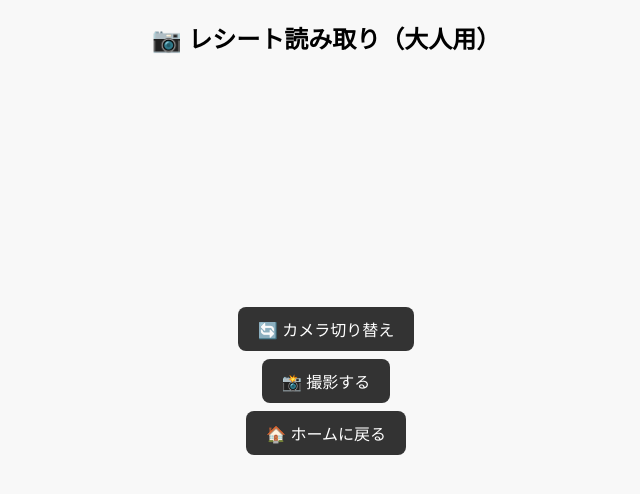
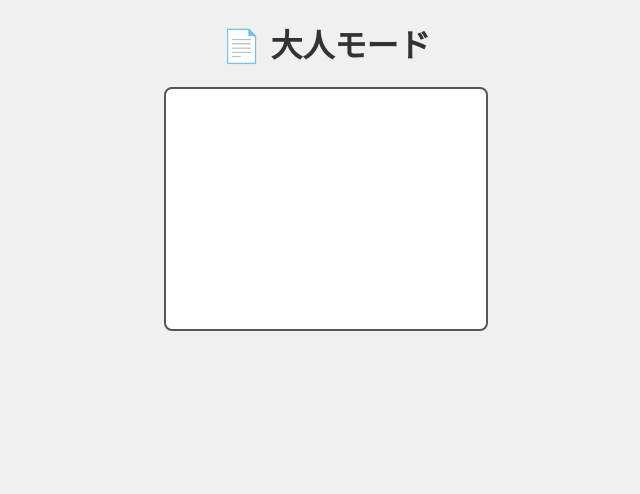
Before and after one commit to okekeyade/business, a Flask app: page /adult in a window 1280 px wide. Shown: the top 494 px of the page, without its empty margins (314-954 px from the left). Run offline with Flask 3, Linux system fonts and the light colour scheme; parts of the project's set-up code (start-up, migrations or seed data) failed here and were passed over.

Commit message:
Update adult.html

```diff
--- a/templates/adult.html
+++ b/templates/adult.html
@@ -3,102 +3,91 @@
 <head>
   <meta charset="UTF-8">
   <meta name="viewport" content="width=device-width, initial-scale=1.0">
-<title>大人向けページ</title>
+  <title>大人モード</title>
   <style>
     body {
-    font-family: 'Arial';
-    background-color: #f8f8f8;
+      font-family: "Noto Sans JP", sans-serif;
+      background: #f0f0f0;
       text-align: center;
       margin: 0;
       padding: 0;
     }
-  video, canvas {
-    width: 90%;
-    max-width: 400px;
-    border-radius: 10px;
-    margin: 10px auto;
+
+    h1 {
+      color: #333;
+      margin-top: 20px;
     }
+
+    #camera-container {
+      position: relative;
+      margin: 20px auto;
+      width: 320px;
+      height: 240px;
+      border: 2px solid #555;
+      border-radius: 8px;
+      overflow: hidden;
+      background: #fff;
+    }
+
+    #camera {
+      width: 100%;
+      height: 100%;
+      object-fit: cover;
+    }
+
+    canvas {
+      display: none;
+    }
+
+    .button-group {
+      margin-top: 20px;
+    }
+
     button {
-    display: block;
-    margin: 8px auto;
+      margin: 10px;
       padding: 10px 20px;
+      font-size: 16px;
       border: none;
       border-radius: 8px;
-    background-color: #333;
-    color: white;
-    font-size: 16px;
       cursor: pointer;
     }
+
+    #capture-btn {
+      background: #1976d2;
+      color: white;
+    }
+
+    #flip-btn {
+      background: #555;
+      color: white;
+    }
+
+    #send-btn {
+      background: #4caf50;
+      color: white;
+    }
+
+    #home-btn {
+      background: #9e9e9e;
+      color: white;
+      position: fixed;
+      bottom: 20px;
+      left: 20px;
+    }
+
     #result {
-    margin-top: 15px;
-    font-size: 18px;
-    font-weight: bold;
+      margin-top: 20px;
+      font-size: 16px;
+      color: #333;
     }
   </style>
 </head>
 <body>
-  <h2>📷 レシート読み取り（大人用）</h2>
+  <h1>📄 大人モード</h1>
+
+  <div id="camera-container">
     <video id="camera" autoplay playsinline></video>
-  <canvas id="canvas" style="display:none;"></canvas>
+    <canvas id="canvas"></canvas>
+  </div>
 
-  <button id="flipBtn">🔄 カメラ切り替え</button>
-  <button id="captureBtn">📸 撮影する</button>
-  <button onclick="location.href='/'">🏠 ホームに戻る</button>
-
-  <p id="result"></p>
-
-<script>
-let useFront = false;
-let stream;
-
-async function startCamera() {
-  if (stream) {
-    stream.getTracks().forEach(track => track.stop());
-  }
-  try {
-    stream = await navigator.mediaDevices.getUserMedia({
-      video: { facingMode: useFront ? "user" : "environment" }
-    });
-    document.getElementById('camera').srcObject = stream;
-  } catch (err) {
-    alert("カメラが利用できません: " + err.message);
-  }
-}
-
-document.getElementById('flipBtn').onclick = () => {
-  useFront = !useFront;
-  startCamera();
-};
-
-document.getElementById('captureBtn').onclick = async () => {
-  const video = document.getElementById('camera');
-  const canvas = document.getElementById('canvas');
-  canvas.width = video.videoWidth;
-  canvas.height = video.videoHeight;
-  canvas.getContext('2d').drawImage(video, 0, 0);
-  const imageData = canvas.toDataURL('image/png');
-
-  document.getElementById('result').innerText = "🔍 認識中...";
-
-  try {
-    const res = await fetch("/ocr", {
-      method: "POST",
-      headers: { "Content-Type": "application/json" },
-      body: JSON.stringify({ image: imageData })
-    });
-    const data = await res.json();
-    document.getElementById('result').innerText =
-      `🧾 品目: ${data.item || "なし"} / 💰 金額: ${data.amount || "なし"}`;
-  } catch (e) {
-    document.getElementById('result').innerText = "❌ 認識に失敗しました";
-  }
-};
-
-startCamera();
-
-window.addEventListener("beforeunload", () => {
-  if (stream) stream.getTracks().forEach(track => track.stop());
-});
-</script>
-</body>
-</html>
+  <div
```
Lines whose indentation alone changed are shown as unchanged.
